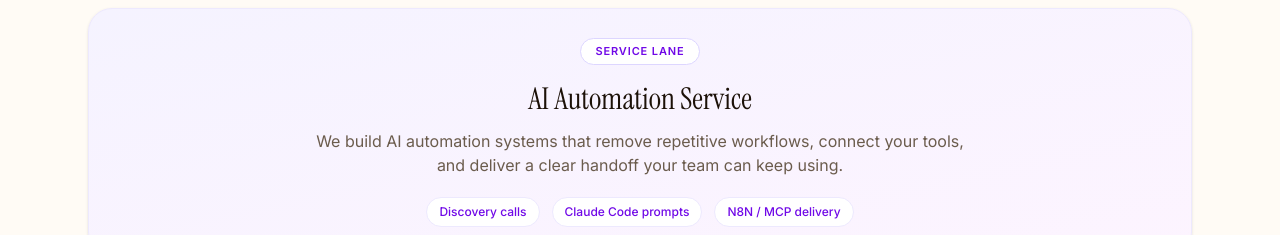
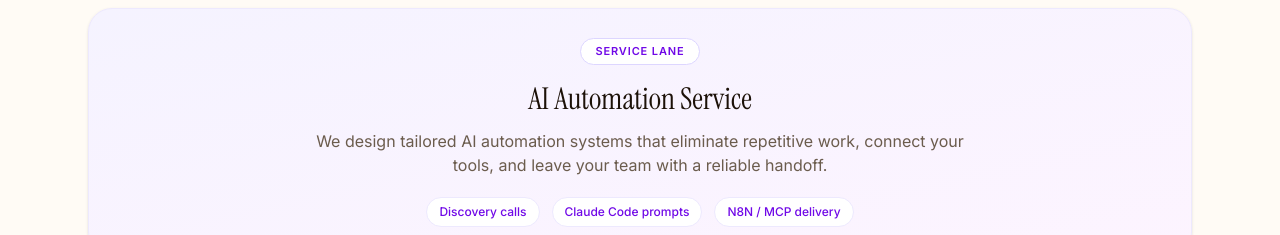
Before and after one commit to ohbryt/brown-ai, a React (Vite) app: page / in a window 1280 px wide. Shown: the part 3480-3715 px from the top of the page. Built offline with nearby package versions, Linux system fonts and the light colour scheme.

Commit message:
Refine automation service copy

```diff
--- a/src/App.tsx
+++ b/src/App.tsx
@@ -958,7 +958,7 @@ export function App() {
                     <span className="section-badge bg-white text-violet-700 border border-violet-200 mb-4">Service Lane</span>
                     <h4 className="heading-serif text-3xl mb-3">AI Automation Service</h4>
                     <p className="text-text-secondary mb-5 max-w-2xl mx-auto">
-                      We build AI automation systems that remove repetitive workflows, connect your tools, and deliver a clear handoff your team can keep using.
+                      We design tailored AI automation systems that eliminate repetitive work, connect your tools, and leave your team with a reliable handoff.
                     </p>
                     <div className="flex flex-wrap justify-center gap-3 text-xs text-violet-700 font-medium">
                       <span className="px-3 py-1.5 rounded-full bg-white border border-violet-100">Discovery calls</span>
```
